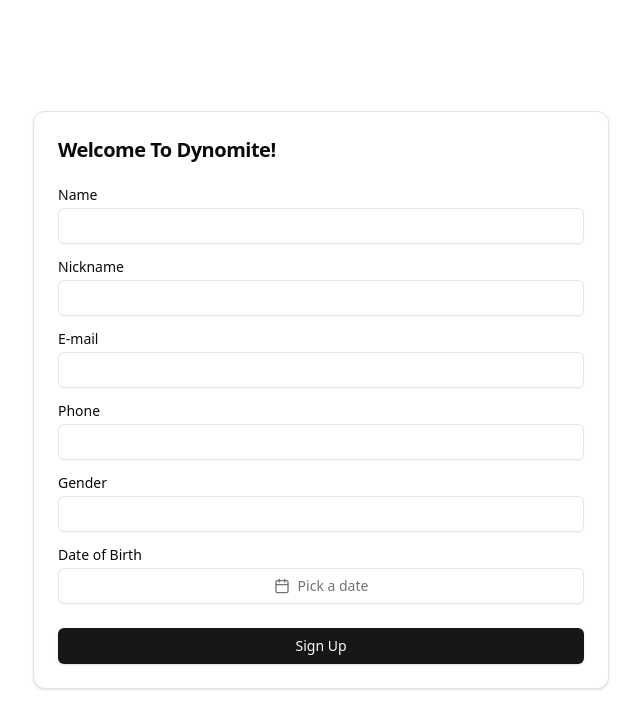
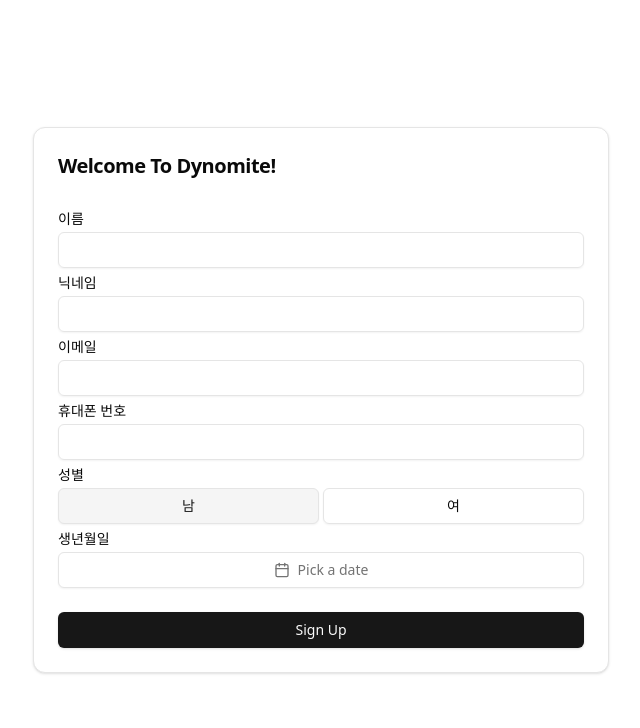
Before and after one commit to eleeje97/dynomite-app, a React (Vite) app: page /signup in a window 1280 px wide. Both pictures are taken after a click on the button "Next". Shown: the top 728 px of the page, without its empty margins (319-959 px from the left). Built offline with nearby package versions, Linux system fonts and the light colour scheme.

Commit message:
design: SignupInfo 화면 디자인 보완

```diff
--- a/package.json
+++ b/package.json
@@ -14,6 +14,8 @@
     "@radix-ui/react-popover": "^1.1.4",
     "@radix-ui/react-separator": "^1.1.1",
     "@radix-ui/react-slot": "^1.1.1",
+    "@radix-ui/react-toggle": "^1.1.1",
+    "@radix-ui/react-toggle-group": "^1.1.1",
     "class-variance-authority": "^0.7.1",
     "clsx": "^2.1.1",
     "date-fns": "^4.1.0",
--- /dev/null
+++ b/src/components/ui/toggle-group.tsx
@@ -0,0 +1,59 @@
+import * as React from "react"
+import * as ToggleGroupPrimitive from "@radix-ui/react-toggle-group"
+import { type VariantProps } from "class-variance-authority"
+
+import { cn } from "@/lib/utils"
+import { toggleVariants } from "@/components/ui/toggle"
+
+const ToggleGroupContext = React.createContext<
+  VariantProps<typeof toggleVariants>
+>({
+  size: "default",
+  variant: "default",
+})
+
+const ToggleGroup = React.forwardRef<
+  React.ElementRef<typeof ToggleGroupPrimitive.Root>,
+  React.ComponentPropsWithoutRef<typeof ToggleGroupPrimitive.Root> &
+    VariantProps<typeof toggleVariants>
+>(({ className, variant, size, children, ...props }, ref) => (
+  <ToggleGroupPrimitive.Root
+    ref={ref}
+    className={cn("flex items-center justify-center gap-1", className)}
+    {...props}
+  >
+    <ToggleGroupContext.Provider value={{ variant, size }}>
+      {children}
+    </ToggleGroupContext.Provider>
+  </ToggleGroupPrimitive.Root>
+))
+
+ToggleGroup.displayName = ToggleGroupPrimitive.Root.displayName
+
+const ToggleGroupItem = React.forwardRef<
+  React.ElementRef<typeof ToggleGroupPrimitive.Item>,
+  React.ComponentPropsWithoutRef<typeof ToggleGroupPrimitive.Item> &
+    VariantProps<typeof toggleVariants>
+>(({ className, children, variant, size, ...props }, ref) => {
+  const context = React.useContext(ToggleGroupContext)
+
+  return (
+    <ToggleGroupPrimitive.Item
+      ref={ref}
+      className={cn(
+        toggleVariants({
+          variant: context.variant || variant,
+          size: context.size || size,
+        }),
+        className
+      )}
+      {...props}
+    >
+      {children}
+    </ToggleGroupPrimitive.Item>
+  )
+})
+
+ToggleGroupItem.displayName = ToggleGroupPrimitive.Item.displayName
+
+export { ToggleGroup, ToggleGroupItem }
--- /dev/null
+++ b/src/components/ui/toggle.tsx
@@ -0,0 +1,45 @@
+"use client"
+
+import * as React from "react"
+import * as TogglePrimitive from "@radix-ui/react-toggle"
+import { cva, type VariantProps } from "class-variance-authority"
+
+import { cn } from "@/lib/utils"
+
+const toggleVariants = cva(
+  "inline-flex items-center justify-center gap-2 rounded-md text-sm font-medium transition-colors hover:bg-muted hover:text-muted-foreground focus-visible:outline-none focus-visible:ring-1 focus-visible:ring-ring disabled:pointer-events-none disabled:opacity-50 data-[state=on]:bg-accent data-[state=on]:text-accent-foreground [&_svg]:pointer-events-none [&_svg]:size-4 [&_svg]:shrink-0",
+  {
+    variants: {
+      variant: {
+        default: "bg-transparent",
+        outline:
+          "border border-input bg-transparent shadow-sm hover:bg-accent hover:text-accent-foreground",
+      },
+      size: {
+        default: "h-9 px-2 min-w-9",
+        sm: "h-8 px-1.5 min-w-8",
+        lg: "h-10 px-2.5 min-w-10",
+      },
+    },
+    defaultVariants: {
+      variant: "default",
+      size: "default",
+    },
+  }
+)
+
+const Toggle = React.forwardRef<
+  React.ElementRef<typeof TogglePrimitive.Root>,
+  React.ComponentPropsWithoutRef<typeof TogglePrimitive.Root> &
+    VariantProps<typeof toggleVariants>
+>(({ className, variant, size, ...props }, ref) => (
+  <TogglePrimitive.Root
+    ref={ref}
+    className={cn(toggleVariants({ variant, size, className }))}
+    {...props}
+  />
+))
+
+Toggle.displayName = TogglePrimitive.Root.displayName
+
+export { Toggle, toggleVariants }
--- a/src/pages/SignupInfo.tsx
+++ b/src/pages/SignupInfo.tsx
@@ -13,6 +13,7 @@
 import { Popover, PopoverContent, PopoverTrigger } from '@/components/ui/popover';
 import { Calendar } from '@/components/ui/calendar';
 import { format } from 'date-fns';
+import { ToggleGroup, ToggleGroupItem } from '@/components/ui/toggle-group.tsx';
 
 export default function SignupInfo() {
   const [date, setDate] = useState<Date>();
@@ -25,32 +26,34 @@
         </CardHeader>
         <CardContent>
           <form>
-            <div className="grid w-full items-center gap-4">
-              <div className="flex flex-col space-y-1.5">
-                <Label htmlFor="name">Name</Label>
+              <div className="mt-2 flex flex-col space-y-1.5">
+                <Label htmlFor="name">이름</Label>
                 <Input id="name" />
               </div>
-              <div className="flex flex-col space-y-1.5">
-                <Label htmlFor="nickname">Nickname</Label>
+              <div className="mt-2 flex flex-col space-y-1.5">
+                <Label htmlFor="nickname">닉네임</Label>
                 <Input id="nickname" />
               </div>
-              <div className="flex flex-col space-y-1.5">
-                <Label htmlFor="email">E-mail</Label>
+              <div className="mt-2 flex flex-col space-y-1.5">
+                <Label htmlFor="email">이메일</Label>
                 <Input
                   id="email"
                   type="email"
                 />
               </div>
-              <div className="flex flex-col space-y-1.5">
-                <Label htmlFor="phone">Phone</Label>
+              <div className="mt-2 flex flex-col space-y-1.5">
+                <Label htmlFor="phone">휴대폰 번호</Label>
                 <Input id="phone" />
               </div>
-              <div className="flex flex-col space-y-1.5">
-                <Label htmlFor="gender">Gender</Label>
-                <Input id="gender" />
+              <div className="mt-2 flex flex-col space-y-1.5">
+                <Label htmlFor="gender">성별</Label>
+                <ToggleGroup id="gender" defaultValue="male" type="single">
+                  <ToggleGroupItem variant="outline" className="w-1/2" value="male">남</ToggleGroupItem>
+                  <ToggleGroupItem variant="outline" className="w-1/2" value="female">여</ToggleGroupItem>
+                </ToggleGroup>
               </div>
-              <div className="flex flex-col space-y-1.5">
-                <Label htmlFor="birthdate">Date of Birth</Label>
+              <div className="mt-2 flex flex-col space-y-1.5">
+                <Label htmlFor="birthdate">생년월일</Label>
                 <Popover>
                   <PopoverTrigger asChild>
                     <Button
@@ -75,7 +78,6 @@
                   </PopoverContent>
                 </Popover>
               </div>
-            </div>
           </form>
         </CardContent>
         <CardFooter>
```
Also changed, not shown: 1 other file (tests, documents, lock files or other folders).
